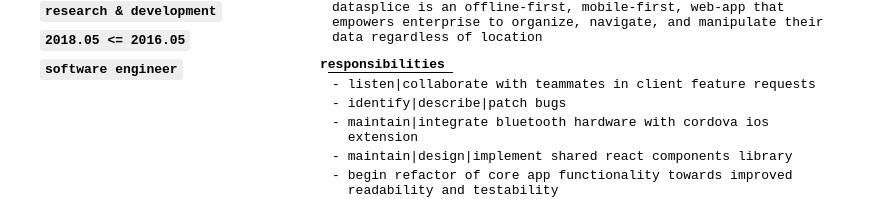
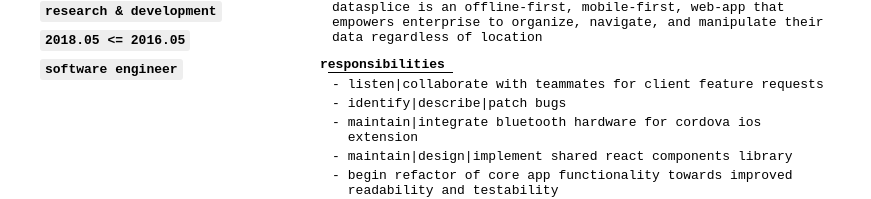
Before and after one commit to clumsycomputer/clumsy-website, a React (Create React App) app: page / in a window 1280 px wide. Shown: the part 462-661 px from the top of the page, without its empty margins (204-1075 px from the left). Built offline with nearby package versions, Linux system fonts and the light colour scheme.

Commit message:
feat(basic-resume): edit resume

```diff
--- a/src/index.tsx
+++ b/src/index.tsx
@@ -43,9 +43,9 @@
             product:
               'datasplice is an offline-first, mobile-first, web-app that empowers enterprise to organize, navigate, and manipulate their data regardless of location',
             responsibilities: [
-              'listen|collaborate with teammates in client feature requests',
+              'listen|collaborate with teammates for client feature requests',
               'identify|describe|patch bugs',
-              'maintain|integrate bluetooth hardware with cordova ios extension',
+              'maintain|integrate bluetooth hardware for cordova ios extension',
               'maintain|design|implement shared react components library',
               'begin refactor of core app functionality towards improved readability and testability',
             ],
```
